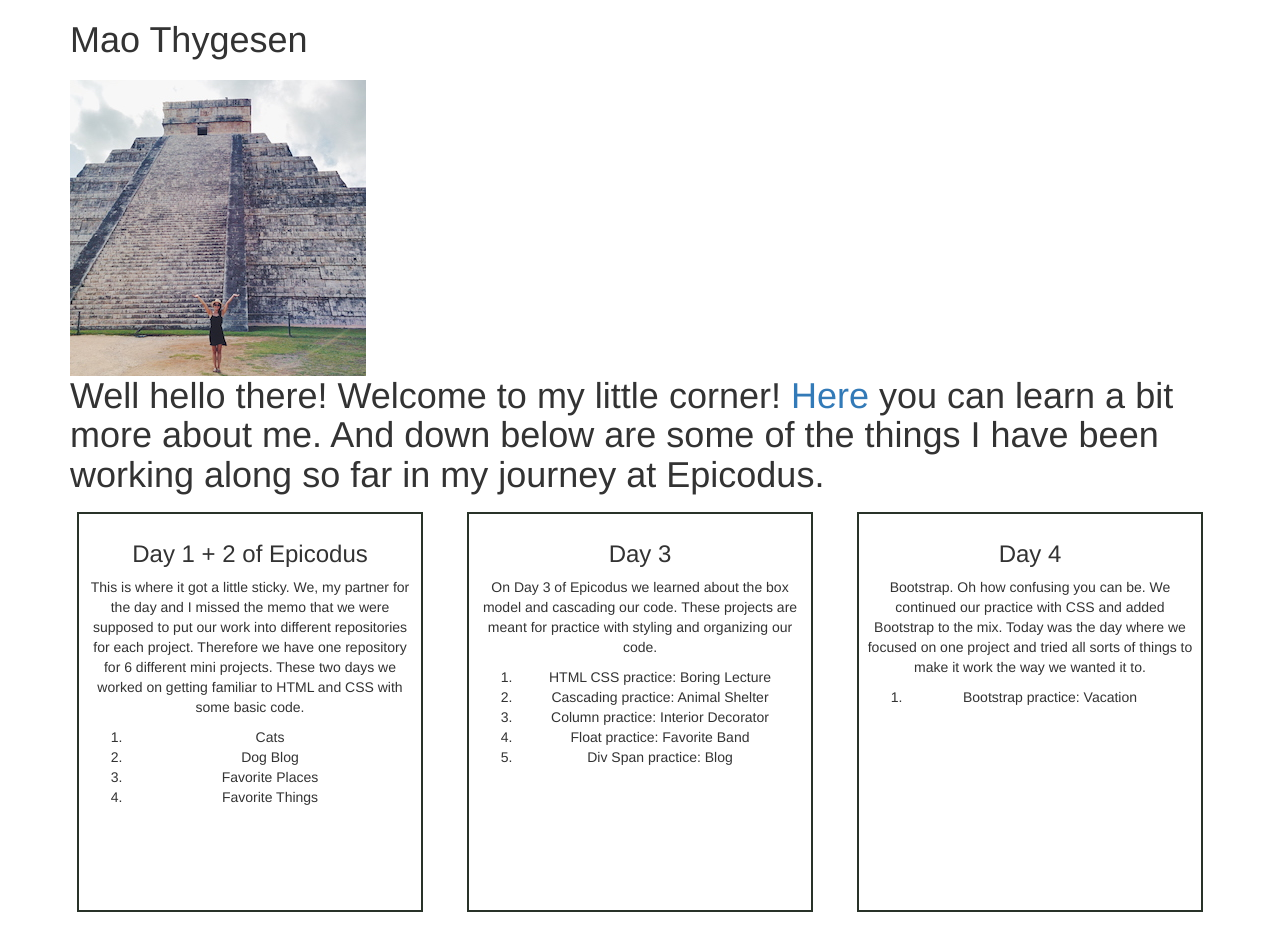
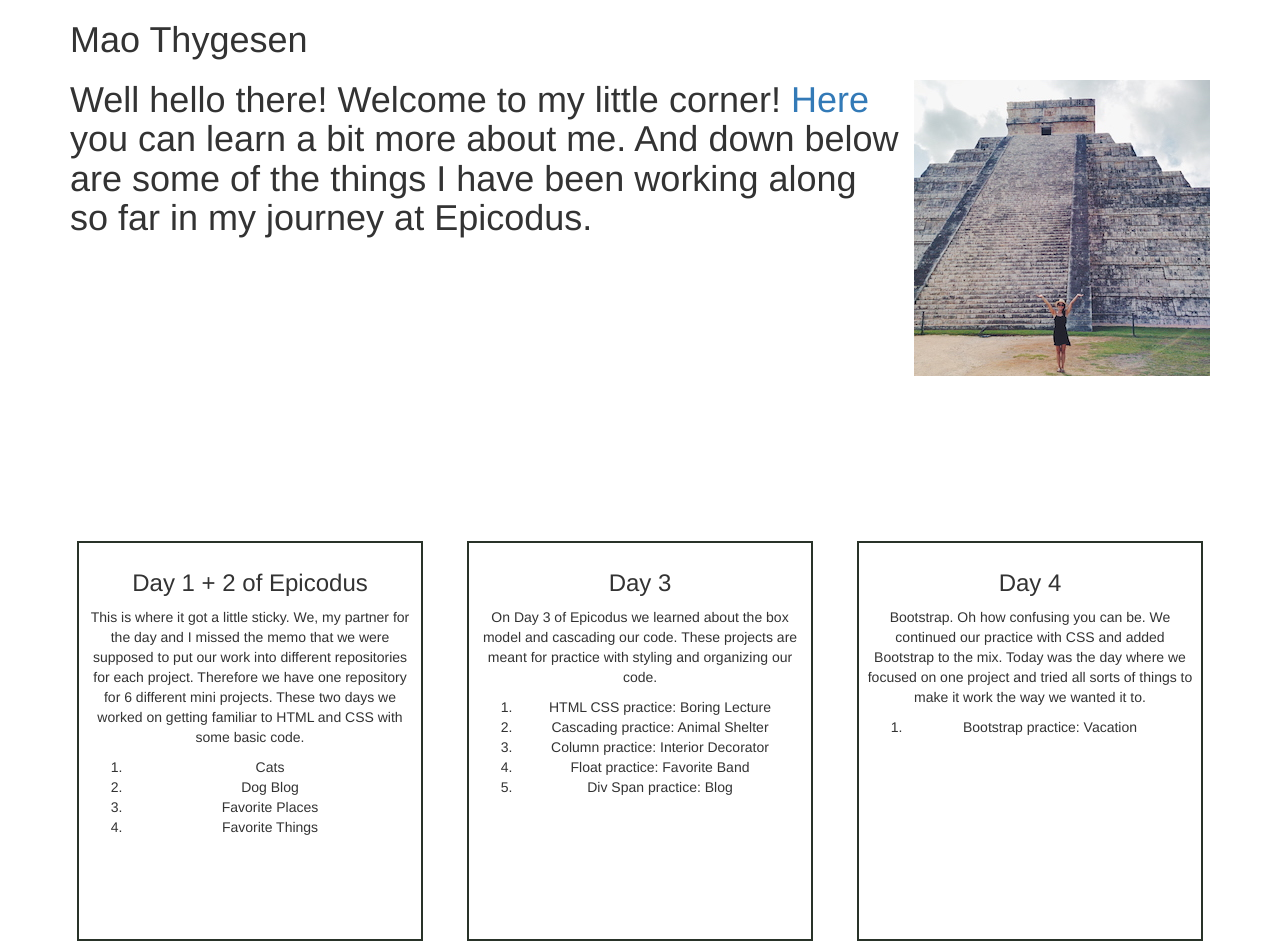
Before and after one commit to mthygesen2/About_me, a plain HTML site: page index.html in a window 1280 px wide. Before the commit the page ends 919 px from the top, so only its background shows below. Drawn offline with nearby package versions, Linux system fonts and the light colour scheme.

Commit message:
Align picture to right

```diff
--- a/css/styles.css
+++ b/css/styles.css
@@ -3,6 +3,20 @@
   width: auto;
   height: 400px;
   margin: 2%;
+  margin-top: 10%;
   padding: 2%;
   text-align: center;
 }
+
+.paragraphs {
+  margin-top: 10%;
+}
+
+img {
+  float: right;
+  margin: 0 0 10px 10px;
+}
+.projects {
+  margin-top: 150px;
+  width: auto;
+}
```
Also changed, not shown: index.html (+1 -1 lines).
